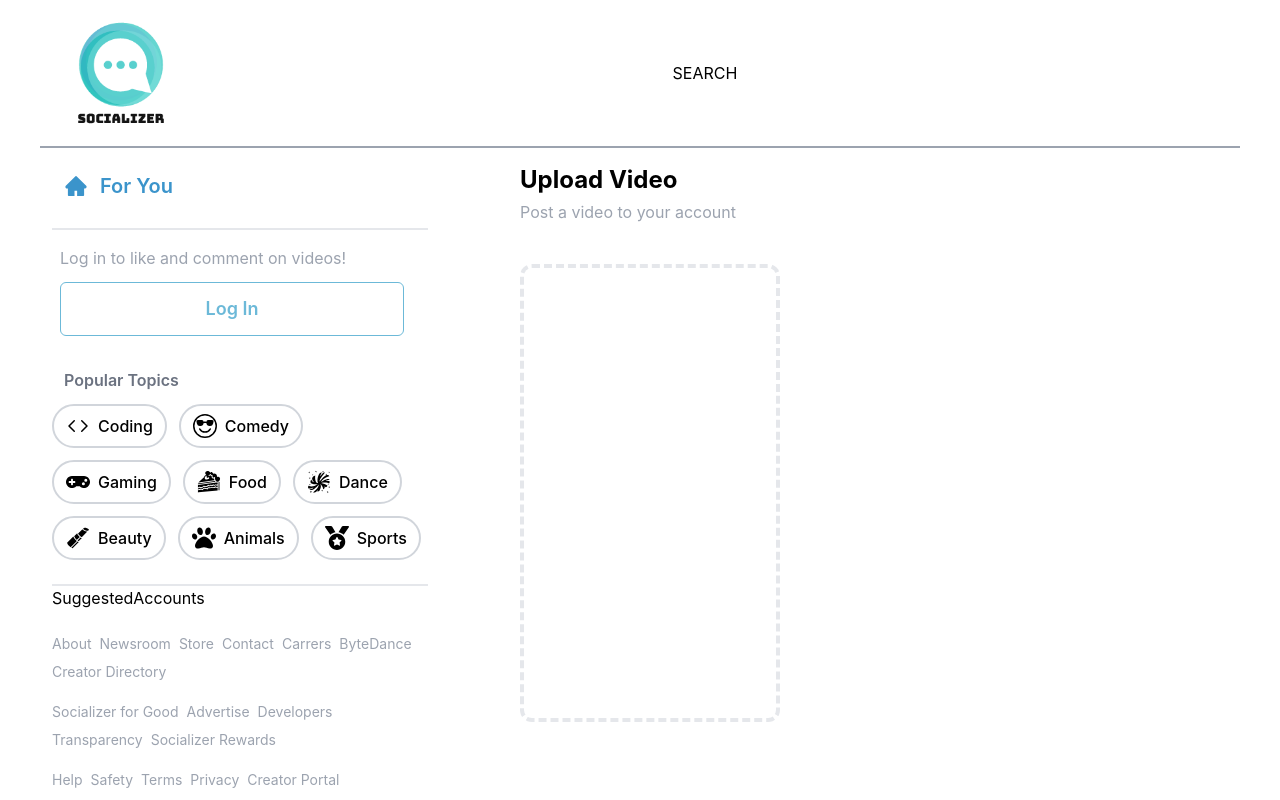
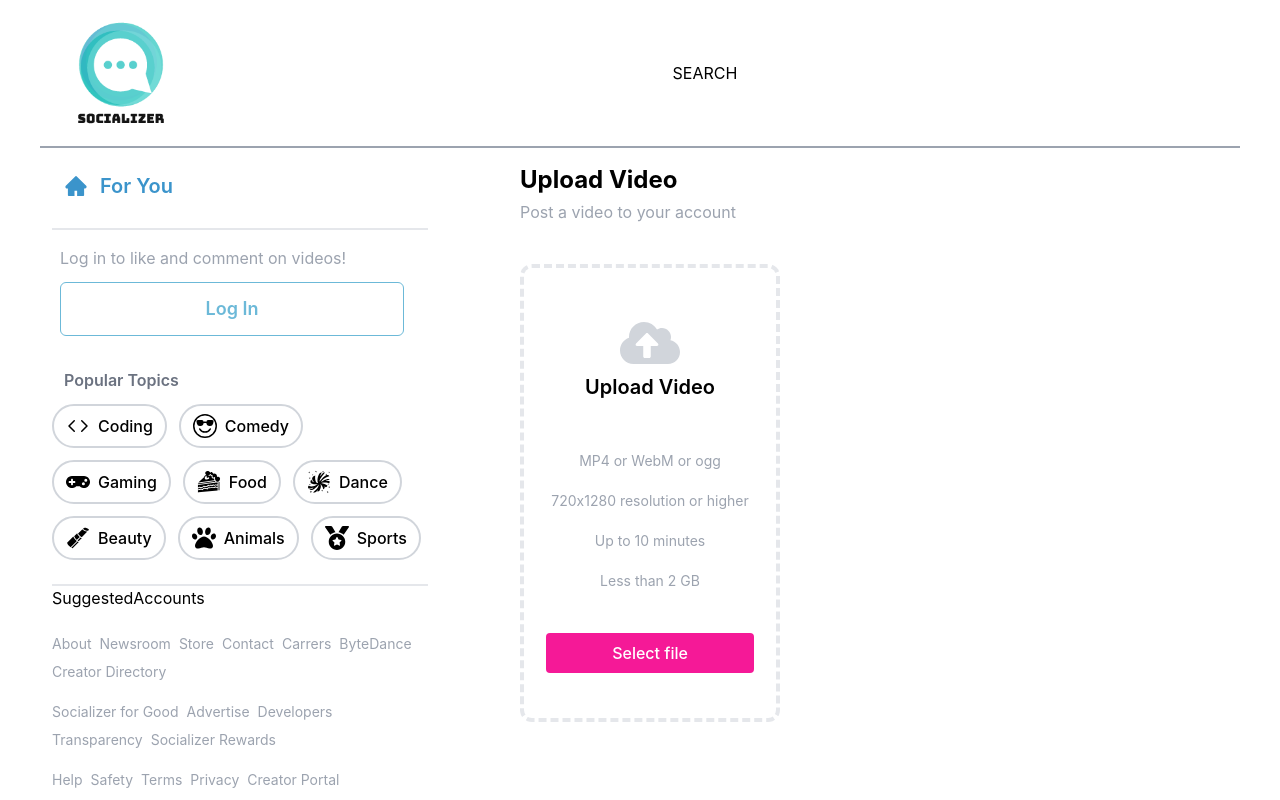
Before and after one commit to Calinpet/socializer, a Next.js app: page /upload in a window 1280 px wide. Built offline with nearby package versions, Linux system fonts and the light colour scheme.

Commit message:
added uploading functionality

```diff
--- a/pages/upload.tsx
+++ b/pages/upload.tsx
@@ -8,9 +8,33 @@ import axios from 'axios';
 import useAuthStore from '../store/authStore';
 import { client } from '../utils/client';
 import { topics } from '../utils/constants';
+import { GiMp40 } from 'react-icons/gi';
 
 const Upload = () => {
-  const [isLoading, setIsLoading] = useState(false)
+  const [isLoading, setIsLoading] = useState(false);
+  const [videoAsset, setVideoAsset] = useState<SanityAssetDocument | undefined>();
+  const [wrongFileType, setWrongFileType] = useState(false);
+
+  // create the callback function for uploadVideo
+  const uploadVideo = async (e: any) => {
+    const selectedFile = e.target.files[0];
+    const fileTypes = ['video/mp4', 'video/webm', 'video/ogg'];
+
+    if(fileTypes.includes(selectedFile.type)) {
+      client.assets.upload('file', selectedFile, {
+        contentType: selectedFile.type,
+        filename: selectedFile.name
+      })
+      //.then method if the upload is succesfull
+      .then((data) => {
+        setVideoAsset(data);
+        setIsLoading(false);
+      })
+    } else {
+      setIsLoading(false);
+      setWrongFileType(true);
+    }
+  }
 
   return (
     <div className='flex w-full h-full'>
@@ -25,7 +49,40 @@ const Upload = () => {
               <p>Uploading</p>
             ) : (
               <div>
+                {videoAsset ? (
+                  <div>
 
+                  </div>
+                ) : (
+                  <label className='cursor-pointer'>
+                    <div className='flex flex-col items-center justify-center h-full'>
+                      <div className='flex flex-col items-center justify-center'>
+                        <p className='font-bold text-xl'>
+                          <FaCloudUploadAlt className='text-gray-300 text-6xl' />
+                        </p>
+                        <p className='text-xl font-semibold'>
+                          Upload Video
+                        </p>
+                      </div>
+                      <p className='text-gray-400 text-center mt-10 text-sm leading-10'>
+                        MP4 or WebM or ogg <br />
+                        720x1280 resolution or higher <br />
+                        Up to 10 minutes <br />
+                        Less than 2 GB
+                      </p>
+                      <p className='bg-[#F51997] text-center mt-8 rounded text-white text-md font-medium p-2 w-52 outline-none'>
+                        Select file
+                      </p>
+                    </div>
+                    {/* make the button clickable by adding an input tag */}
+                    <input
+                    type="text"
+                    name="upload-video"
+                    onChange={uploadVideo}
+                    className="w-0 h-0"
+                    />
+                  </label>
+                )}
               </div>
             )}
           </div>
```
